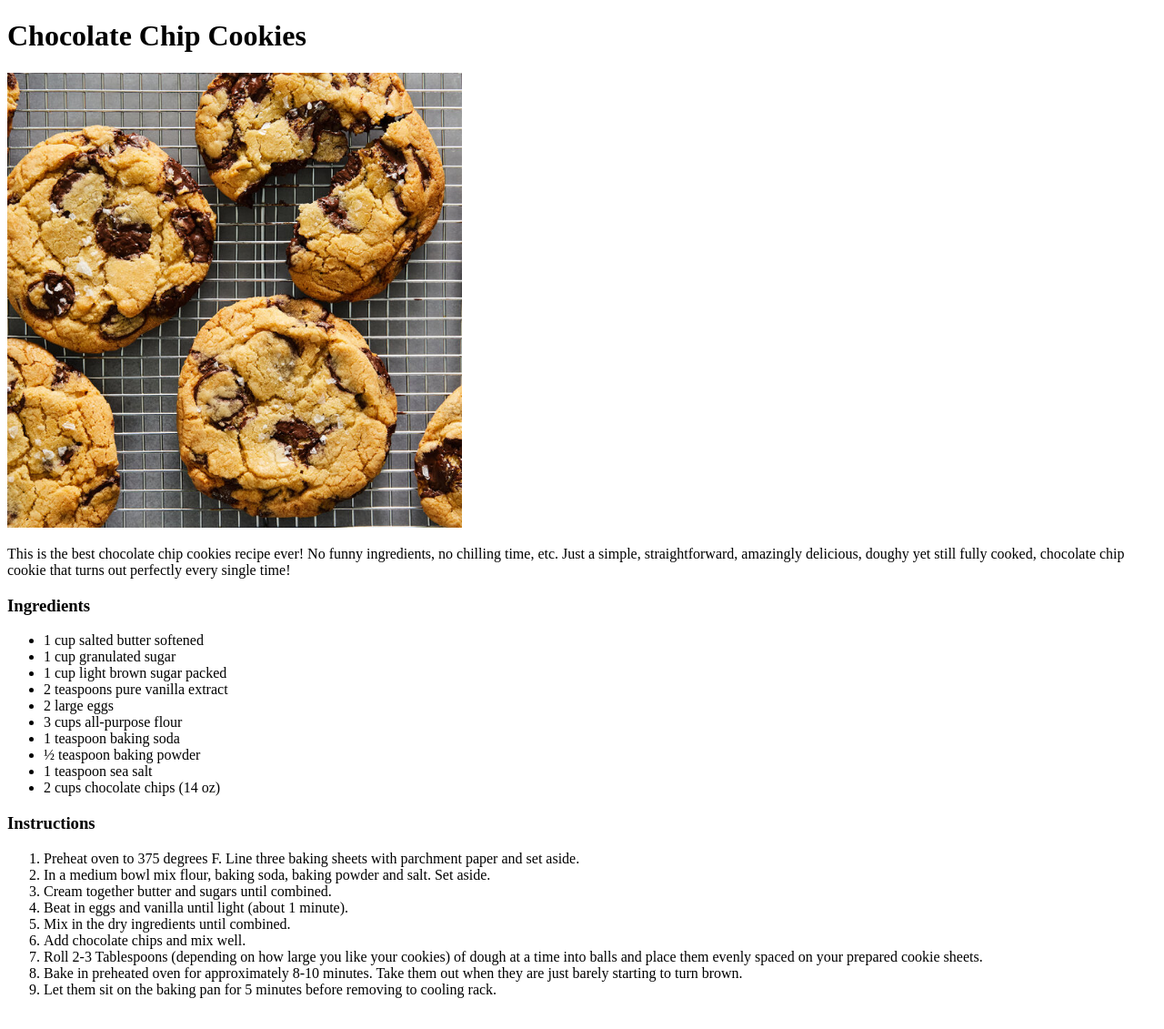
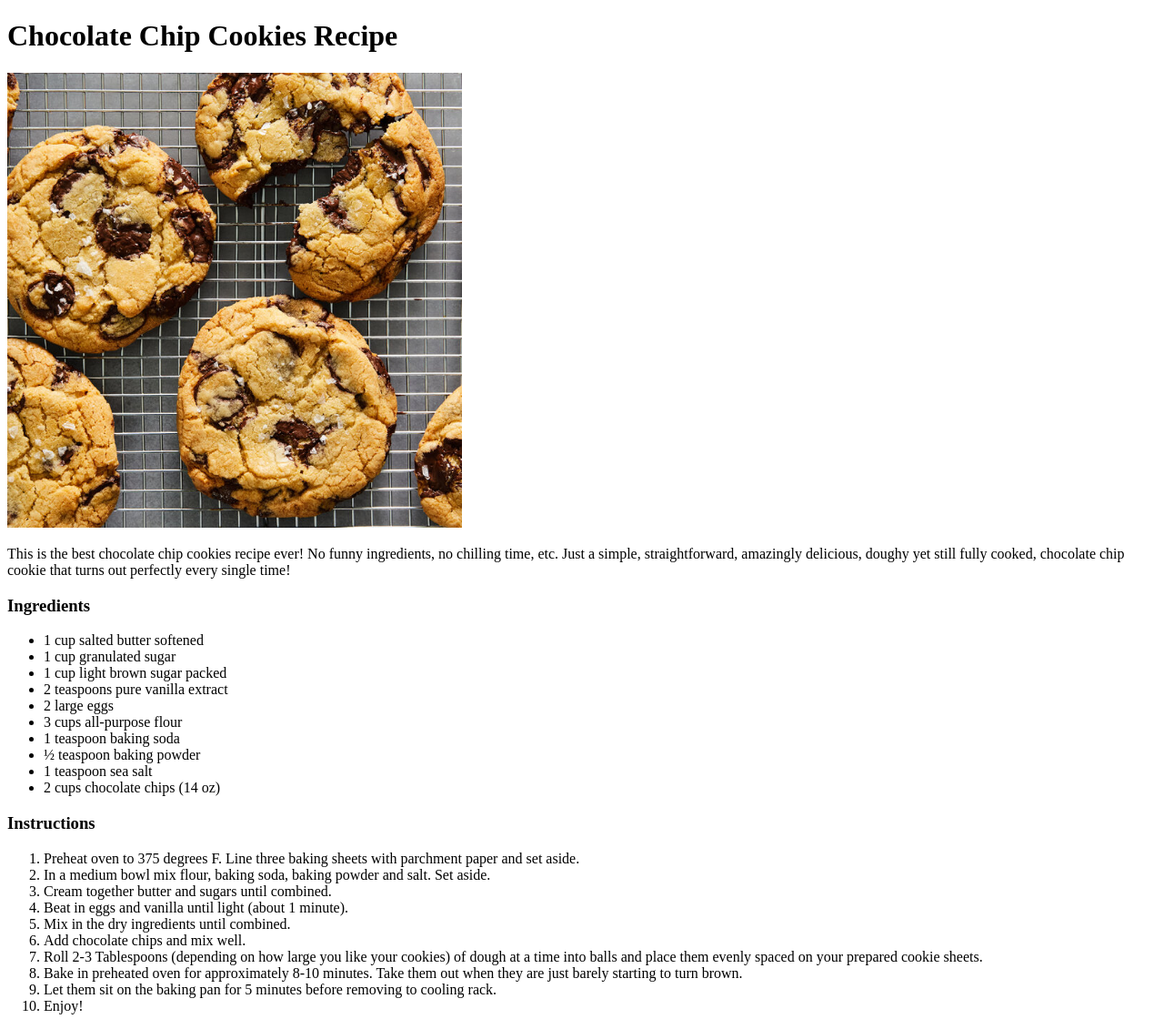
Before and after one commit to alexypeng/recipes, a plain HTML site: page recipe-list/chocolate-chip-cookies.html in a window 1280 px wide. Shown: the whole page at 91% size. Drawn offline with Linux system fonts and the light colour scheme.

Commit message:
Small edits

```diff
--- a/recipe-list/chocolate-chip-cookies.html
+++ b/recipe-list/chocolate-chip-cookies.html
@@ -7,7 +7,7 @@
     </head>
 
     <body>
-        <h1>Chocolate Chip Cookies</h1>
+        <h1>Chocolate Chip Cookies Recipe</h1>
 
         <img src="../images/chocolate-chip-cookie.jpg" alt="Photo of Chocolate Chip Cookies" height="500" width="500">
         <p>
@@ -50,6 +50,7 @@
                 are just barely starting to turn brown.
             </li>
             <li>Let them sit on the baking pan for 5 minutes before removing to cooling rack.</li>
+            <li>Enjoy!</li>
         </ol>
     </body>
 </html>
```
Also changed, not shown: recipe-list/steamed-egg-custard.html (+1 -1 lines).
